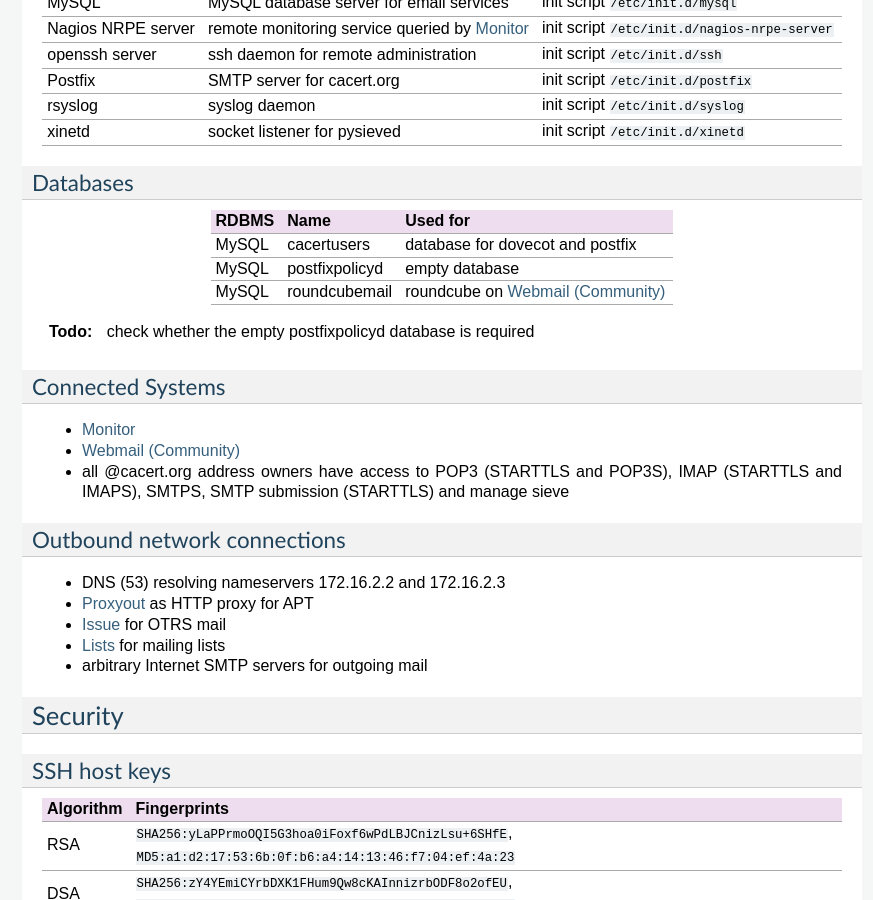
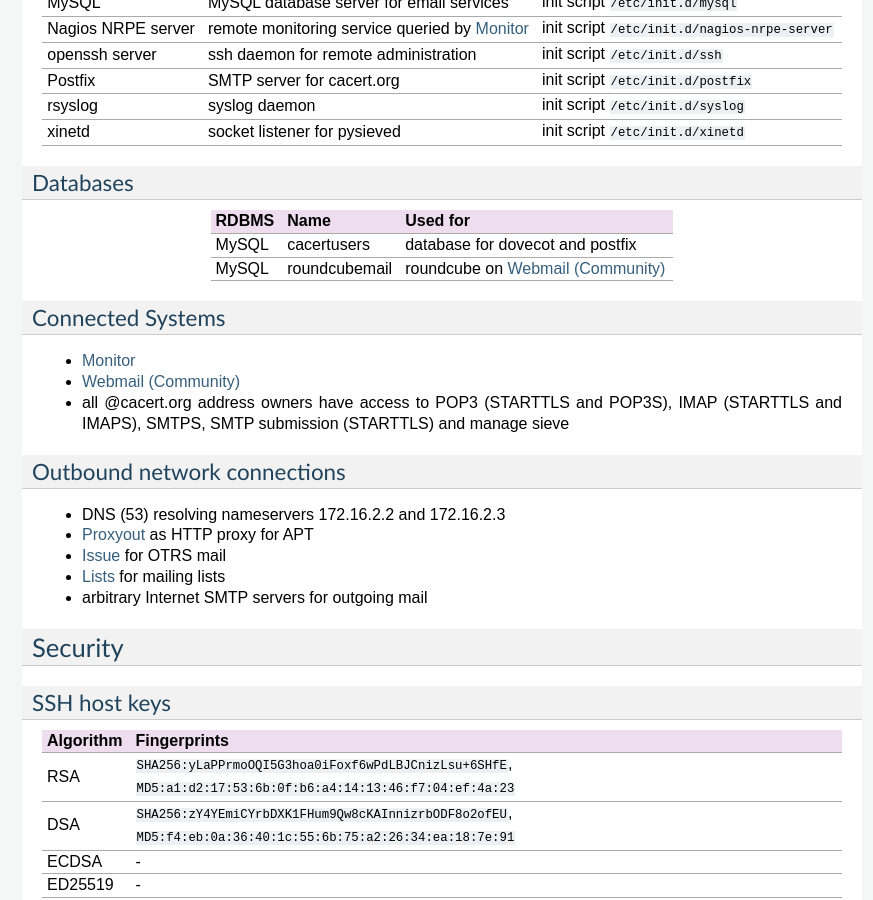
Before and after one commit to CAcertOrg/cacert-infradocs, a Sphinx documentation site: the page built from docs/systems/email.rst, in a window 1280 px wide and 900 px high, scrolled down 2197 px. Shown: the whole window, without its empty margins (208-1081 px from the left). Built offline with Sphinx 7.4.7, drawn with Linux system fonts in a browser that asks for light colours; pages that are not in the unit, such as notebooks, are missing from menus; cross-references to code outside the pages are shown as plain code.

Commit message:
Remove postfixpolicyd database
The postfix policyd has not been setup, the database was empty and
obviously unused. I remove it to have one less item to check for a
system upgrade.

```diff
--- a/docs/systems/email.rst
+++ b/docs/systems/email.rst
@@ -196,12 +196,8 @@
 +=======+================+==================================+
 | MySQL | cacertusers    | database for dovecot and postfix |
 +-------+----------------+----------------------------------+
-| MySQL | postfixpolicyd | empty database                   |
-+-------+----------------+----------------------------------+
 | MySQL | roundcubemail  | roundcube on :doc:`webmail`      |
 +-------+----------------+----------------------------------+
-
-.. todo:: check whether the empty postfixpolicyd database is required
 
 Connected Systems
 -----------------
```
